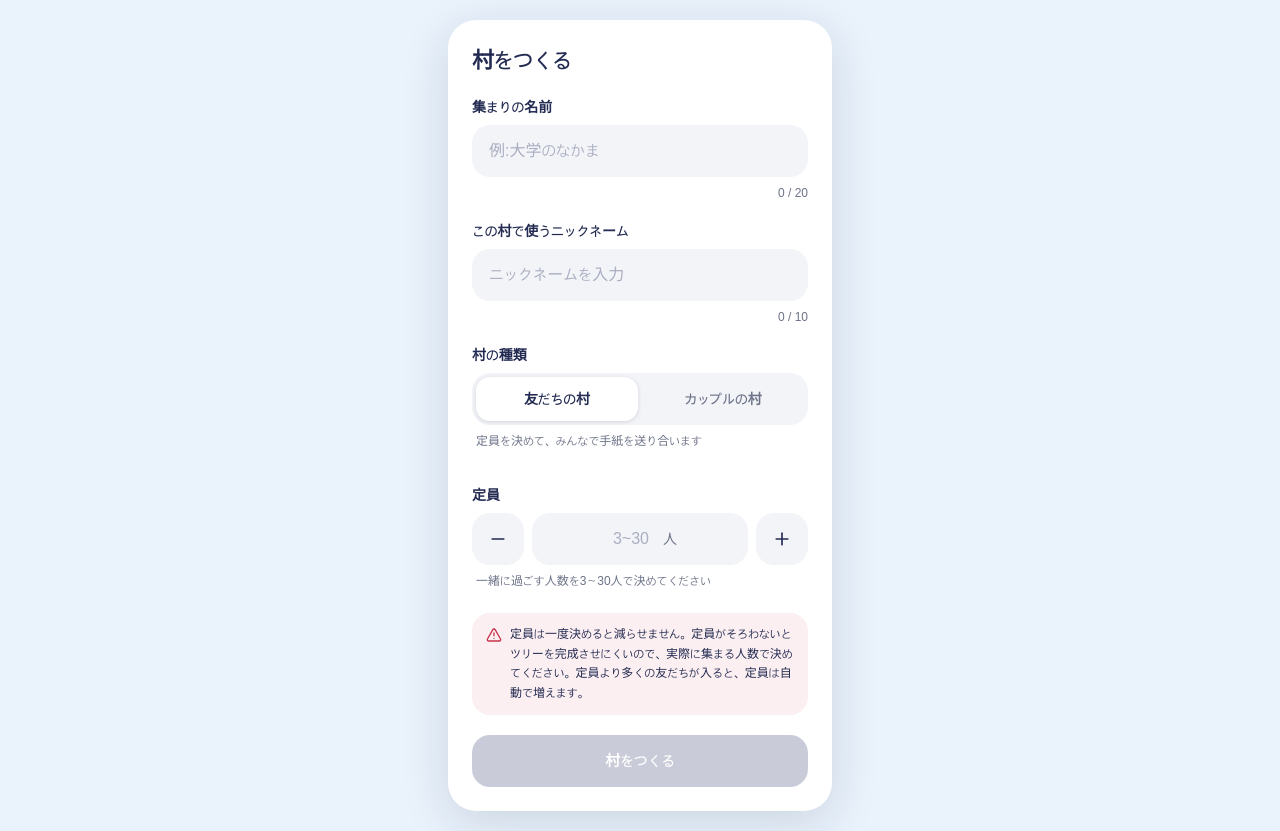
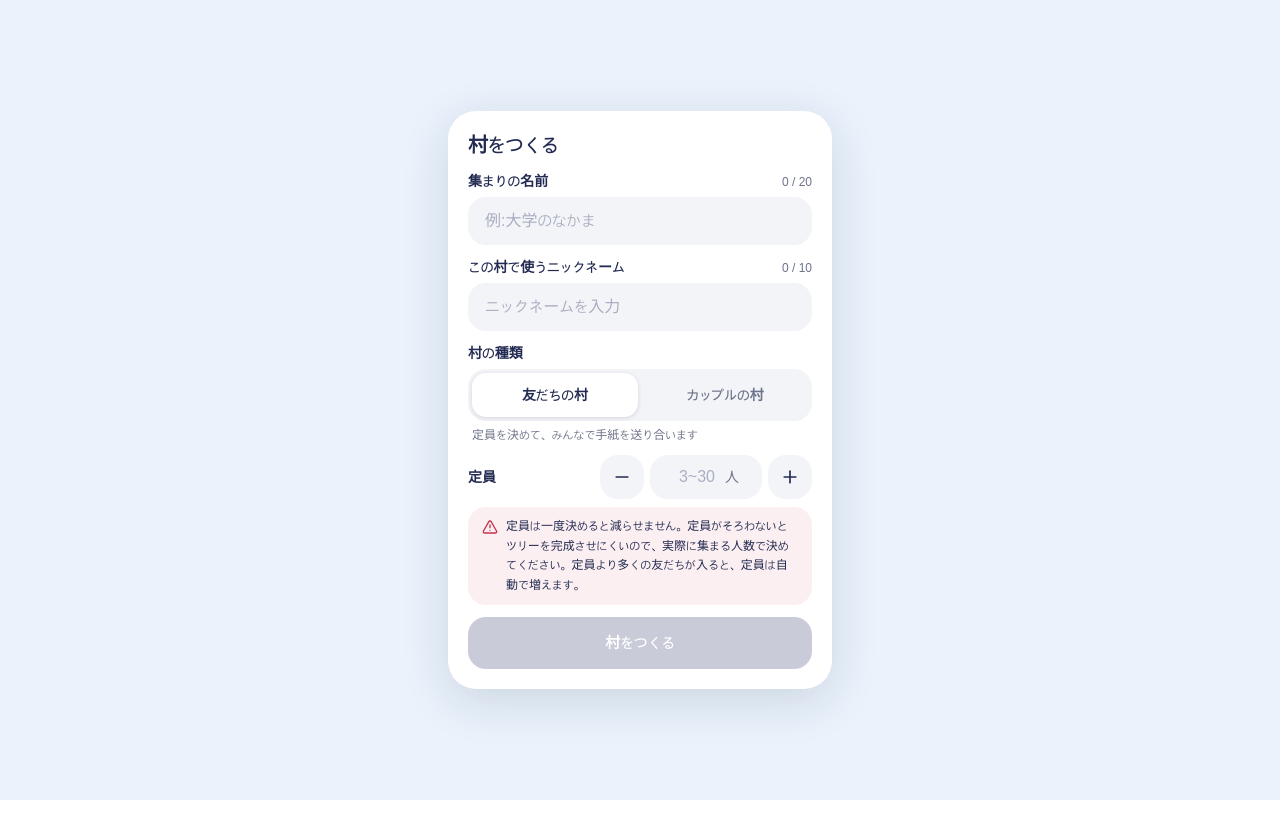
Before and after one commit to hogim434-boop/how-s-your-christmas-, a Next.js app: page /villages/new in a window 1280 px wide. After the commit the page ends 800 px from the top, so only its background shows below. Built offline with nearby package versions, Linux system fonts and the light colour scheme; no server answers; a web font is replaced by a local one.

Commit message:
💄 style: 마을 만들기 폼을 한 화면에 들어오게 정리

```diff
--- a/components/villages/CreateVillageForm.tsx
+++ b/components/villages/CreateVillageForm.tsx
@@ -22,7 +22,6 @@ import { copyText, inviteUrl } from "@/lib/village/invite";
 import { initialNickname, validateNickname } from "@/lib/village/nickname";
 import { UI_COLORS } from "@/lib/village/theme";
 import { PRIMARY_BUTTON, SECONDARY_BUTTON } from "@/components/ui/styles";
-import { requiredCount } from "@/lib/decor/progress";
 import {
   availableVillageKinds,
   clampCapacity,
@@ -149,7 +148,8 @@ export function CreateVillageForm({ defaultNickname = "", backHref = null }: { d
   // ── 1) 만들기 전: 이름과 종류 입력 ──
   return (
     <form
-      className="flex w-full max-w-sm flex-col gap-5 rounded-[28px] p-6 shadow-[0_12px_48px_rgba(20,26,54,0.14)]"
+      // 간격을 촘촘하게 잡아 휴대폰 한 화면에 다 들어오게 합니다 (11.28 사용자 요청)
+      className="flex w-full max-w-sm flex-col gap-3 rounded-[28px] p-5 shadow-[0_12px_48px_rgba(20,26,54,0.14)]"
       style={cardStyle}
       onSubmit={(e) => {
         // 기본 동작(페이지 새로고침)을 막습니다
@@ -157,12 +157,18 @@ export function CreateVillageForm({ defaultNickname = "", backHref = null }: { d
         void handleSubmit();
       }}
     >
-      <h1 className="text-[22px] font-bold tracking-tight">{t.createVillageTitle}</h1>
+      <h1 className="text-xl font-bold tracking-tight">{t.createVillageTitle}</h1>
 
-      <div className="flex flex-col gap-2">
+      <div className="flex flex-col gap-1.5">
+        {/* 글자 수는 이름표 줄 오른쪽에 둡니다 (줄 하나를 아낌) */}
+        <div className="flex items-baseline justify-between gap-3">
           <label htmlFor="village-name" className="text-sm font-semibold">
             {t.villageNameLabel}
           </label>
+          <p className="shrink-0 text-xs tabular-nums" style={{ color: check === "tooLong" ? UI_COLORS.accent : UI_COLORS.muted }}>
+            {[...name.trim()].length} / {VILLAGE_NAME_MAX}
+          </p>
+        </div>
         <input
           id="village-name"
           type="text"
@@ -171,24 +177,20 @@ export function CreateVillageForm({ defaultNickname = "", backHref = null }: { d
           placeholder={t.villageNamePlaceholder}
           autoComplete="off"
           // text-base(16px): 아이폰이 입력할 때 화면을 확대하지 않는 최소 글자 크기
-          className="h-13 w-full rounded-2xl border border-transparent px-4 text-base outline-none transition-colors placeholder:text-[#a9aec0] focus:border-[#232b52]/30"
+          className="h-12 w-full rounded-2xl border border-transparent px-4 text-base outline-none transition-colors placeholder:text-[#a9aec0] focus:border-[#232b52]/30"
           style={{ backgroundColor: UI_COLORS.surface }}
         />
-        <div className="flex justify-between gap-3 text-xs">
-          <p role="status" className="font-semibold" style={{ color: UI_COLORS.accent }}>
+        {/* 안내는 있을 때만 자리를 차지합니다 */}
+        <p role="status" className="text-xs font-semibold empty:hidden" style={{ color: UI_COLORS.accent }}>
           {check === "tooLong" ? t.villageNameTooLong.replace("{max}", String(VILLAGE_NAME_MAX)) : ""}
         </p>
-          <p className="shrink-0 tabular-nums" style={{ color: check === "tooLong" ? UI_COLORS.accent : UI_COLORS.muted }}>
-            {[...name.trim()].length} / {VILLAGE_NAME_MAX}
-          </p>
-        </div>
       </div>
 
-      <NicknameField id="creator-nickname" value={nickname} onChange={setNickname} />
+      <NicknameField id="creator-nickname" value={nickname} onChange={setNickname} compact />
 
       {/* 마을 종류: 커플 선택지가 꺼져 있으면(친구 마을 하나뿐이면) 고르기 자체를 숨깁니다 */}
       {kinds.length > 1 && (
-        <div className="flex flex-col gap-2">
+        <div className="flex flex-col gap-1.5">
           <p className="text-sm font-semibold">{t.villageKindLabel}</p>
           <SegmentedControl
             ariaLabel={t.villageKindLabel}
@@ -196,7 +198,7 @@ export function CreateVillageForm({ defaultNickname = "", backHref = null }: { d
             onChange={setKind}
             options={kinds.map((k) => ({ value: k, label: kindNames[k] }))}
           />
-          <p className="min-h-8 px-1 text-xs" style={{ color: UI_COLORS.muted }}>
+          <p className="px-1 text-xs" style={{ color: UI_COLORS.muted }}>
             {kindDescs[kind]}
           </p>
         </div>
@@ -205,21 +207,23 @@ export function CreateVillageForm({ defaultNickname = "", backHref = null }: { d
       {/* 정원(목표 인원): 친구 마을만. 커플 마을은 언제나 2명입니다 */}
       {needsCapacity && (
         <div className="flex flex-col gap-2">
+          {/* 이름표와 −/숫자/＋를 한 줄에 둡니다 (줄 하나를 아낌) */}
+          <div className="flex items-center justify-between gap-3">
             <label htmlFor="village-capacity" className="text-sm font-semibold">
               {t.villageCapacityLabel}
             </label>
-          <div className="flex items-center gap-2">
+            <div className="flex items-center gap-1.5">
               <button
                 type="button"
                 onClick={() => stepCapacity(-1)}
                 disabled={capacity !== null && capacity <= VILLAGE_CAPACITY_MIN}
                 aria-label={t.villageCapacityMinus}
-              className="flex size-13 shrink-0 items-center justify-center rounded-2xl transition-opacity disabled:opacity-35"
+                className="flex size-11 shrink-0 items-center justify-center rounded-2xl transition-opacity disabled:opacity-35"
                 style={{ backgroundColor: UI_COLORS.surface }}
               >
                 <Minus className="size-5" aria-hidden="true" />
               </button>
-            <div className="flex h-13 min-w-0 flex-1 items-center justify-center gap-1 rounded-2xl px-4" style={{ backgroundColor: UI_COLORS.surface }}>
+              <div className="flex h-11 w-28 items-center justify-center gap-1 rounded-2xl px-3" style={{ backgroundColor: UI_COLORS.surface }}>
                 <input
                   id="village-capacity"
                   type="text"
@@ -232,8 +236,8 @@ export function CreateVillageForm({ defaultNickname = "", backHref = null }: { d
                   onBlur={() => capacity !== null && setCapacityText(String(clampCapacity(capacity)))}
                   placeholder={`${VILLAGE_CAPACITY_MIN}~${VILLAGE_CAPACITY_MAX}`}
                   autoComplete="off"
-                aria-describedby="village-capacity-hint village-capacity-warning"
-                className="w-14 bg-transparent text-center text-base font-bold tabular-nums outline-none placeholder:font-normal placeholder:text-[#a9aec0]"
+                  aria-describedby="village-capacity-warning"
+                  className="w-12 bg-transparent text-center text-base font-bold tabular-nums outline-none placeholder:font-normal placeholder:text-[#a9aec0]"
                 />
                 <span className="text-sm" style={{ color: UI_COLORS.muted }}>
                   {t.villageCapacityUnit}
@@ -244,26 +248,23 @@ export function CreateVillageForm({ defaultNickname = "", backHref = null }: { d
                 onClick={() => stepCapacity(1)}
                 disabled={capacity !== null && capacity >= VILLAGE_CAPACITY_MAX}
                 aria-label={t.villageCapacityPlus}
-              className="flex size-13 shrink-0 items-center justify-center rounded-2xl transition-opacity disabled:opacity-35"
+                className="flex size-11 shrink-0 items-center justify-center rounded-2xl transition-opacity disabled:opacity-35"
                 style={{ backgroundColor: UI_COLORS.surface }}
               >
                 <Plus className="size-5" aria-hidden="true" />
               </button>
             </div>
-          {/* 고른 정원이면 편지가 몇 통 모여야 하는지 바로 알려 줍니다 (계산식은 진행률과 같은 것) */}
-          <p id="village-capacity-hint" role="status" className="min-h-8 px-1 text-xs" style={{ color: UI_COLORS.muted }}>
-            {capacityOk && capacity !== null
-              ? t.villageCapacityHint.replace("{n}", String(capacity)).replace("{total}", String(requiredCount("friends", 0, capacity)))
-              : t.villageCapacityEmptyHint.replace("{min}", String(VILLAGE_CAPACITY_MIN)).replace("{max}", String(VILLAGE_CAPACITY_MAX))}
-          </p>
-          {/* 경고: 정원은 나중에 줄일 수 없습니다 */}
+          </div>
+          {/* 경고: 정원은 나중에 줄일 수 없습니다.
+              💡 break-keep: 한국어는 낱말 중간("않/으면")에서 줄이 바뀌지 않게 합니다.
+                 일본어는 띄어쓰기가 없어 이 설정을 쓰면 줄이 넘치므로, 한국어 화면(:lang(ko))에만 적용합니다. */}
           <p
             id="village-capacity-warning"
-            className="flex gap-2 rounded-2xl px-3.5 py-3 text-xs leading-relaxed"
+            className="flex gap-2 rounded-2xl px-3.5 py-2.5 text-xs leading-relaxed"
             style={{ backgroundColor: `${UI_COLORS.accent}14`, color: UI_COLORS.navy }}
           >
             <TriangleAlert className="mt-0.5 size-4 shrink-0" style={{ color: UI_COLORS.accent }} aria-hidden="true" />
-            <span>{t.villageCapacityWarning}</span>
+            <span className="text-pretty [&:lang(ko)]:break-keep">{t.villageCapacityWarning}</span>
           </p>
         </div>
       )}
@@ -283,7 +284,7 @@ export function CreateVillageForm({ defaultNickname = "", backHref = null }: { d
       )}
       {/* 이미 마을이 있는 사람: 만들지 않고 원래 마을로 돌아가기 (마을 목록에서 들어온 경우, Task 017) */}
       {backHref && (
-        <Link href={backHref} className="flex min-h-11 items-center justify-center text-sm font-semibold" style={{ color: UI_COLORS.muted }}>
+        <Link href={backHref} className="-my-1 flex min-h-11 items-center justify-center text-sm font-semibold" style={{ color: UI_COLORS.muted }}>
           {t.villageBack}
         </Link>
       )}
```
Lines whose indentation alone changed are shown as unchanged.
